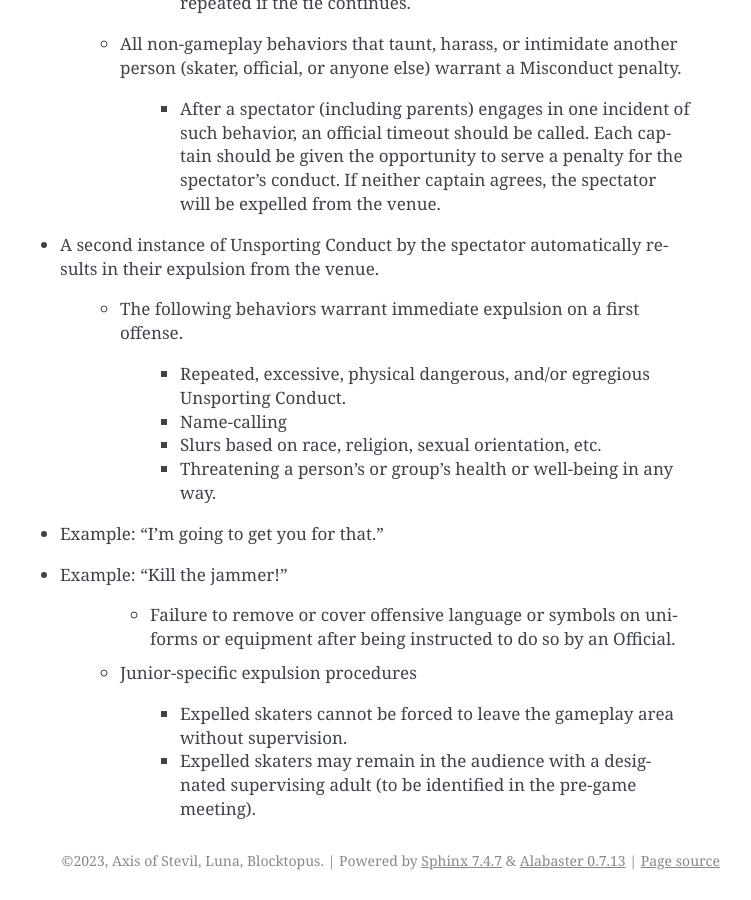
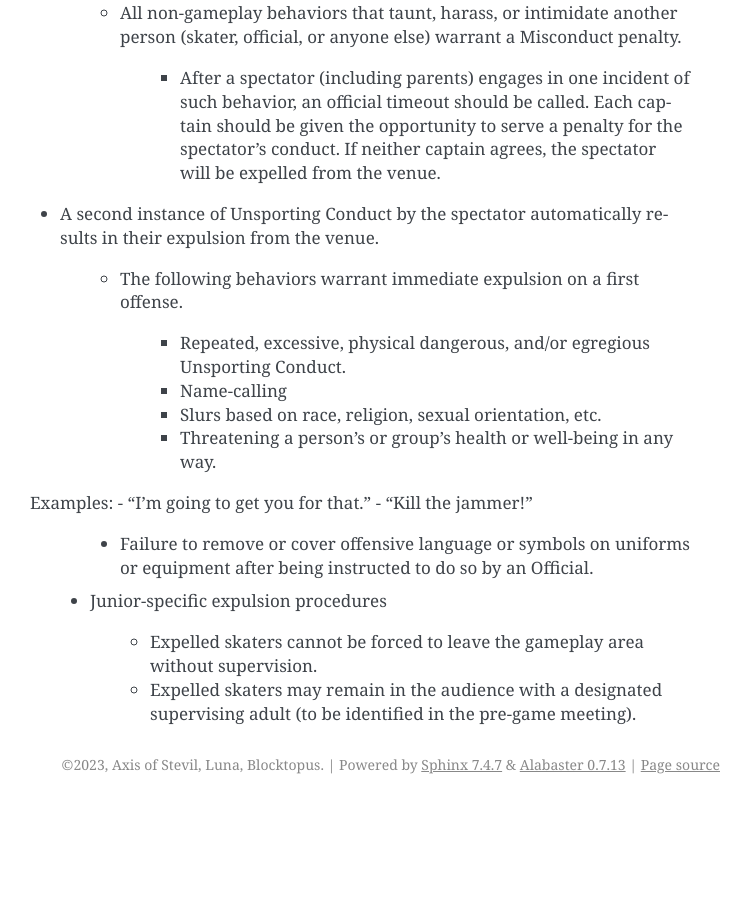
Before and after one commit to mrogaski/zenref, a Sphinx documentation site: the page built from docs/source/junior_derby_gameplay.rst, in a window 1280 px wide and 900 px high, scrolled down 2130 px. Shown: the whole window, without its empty margins (390-1141 px from the left). Built offline with Sphinx 7.4.7, drawn with Linux system fonts in a browser that asks for light colours; after the commit the page ends 2934 px from its top, so only the background shows below that.

Commit message:
Indentation for examples was weird.

```diff
--- a/docs/source/junior_derby_gameplay.rst
+++ b/docs/source/junior_derby_gameplay.rst
@@ -27,7 +27,8 @@
    - For some games (non-sanctioned, level 1-2, games with younger skaters, etc.) it may not only acceptable, but appropriate for officials to provide assistance in a manner not normally found at adult games.
 
       - For these games the captains’  meeting is an excellent place to discuss the level of assistance to be provided by officials.
-      - Examples
+
+Examples
 
 - A skater on the track is issued a penalty. The skater moves away from gameplay, but does not leave the track and appears confused. It would be appropriate to provide a more specific instruction to report to the penalty box.
 - A skater loses their toestop and falls down. They crawl off the track into the middle of the outside safety lane. The skater appears upset and unsure what to do next. It may be appropriate to retrieve their toestop, direct them off the edge of the safety lane, and/or notify their bench they need assistance.
@@ -54,7 +55,7 @@
 
       - Follow-up contact is treated as a new block.
 
-- Example: gentle hip-to-hip contact followed by forceful shoulder contact warrants a penalty.
+Example: gentle hip-to-hip contact followed by forceful shoulder contact warrants a penalty.
 
    - After legal and gentle initial contact is made, blockers may apply force in the same manner (ex; hip-to-hip, shoulder-to-chest, etc.).
    - Acceleration is irrelevant.  (This was an important issue in prior rule sets.)
@@ -82,8 +83,9 @@
       - Slurs based on race, religion, sexual orientation, etc.
       - Threatening a person’s or group’s health or well-being in any way.
 
-- Example: “I’m going to get you for that.”
-- Example: “Kill the jammer!”
+Examples:
+- “I’m going to get you for that.”
+- “Kill the jammer!”
 
       - Failure to remove or cover offensive language or symbols on uniforms or equipment after being instructed to do so by an Official.
 
```
